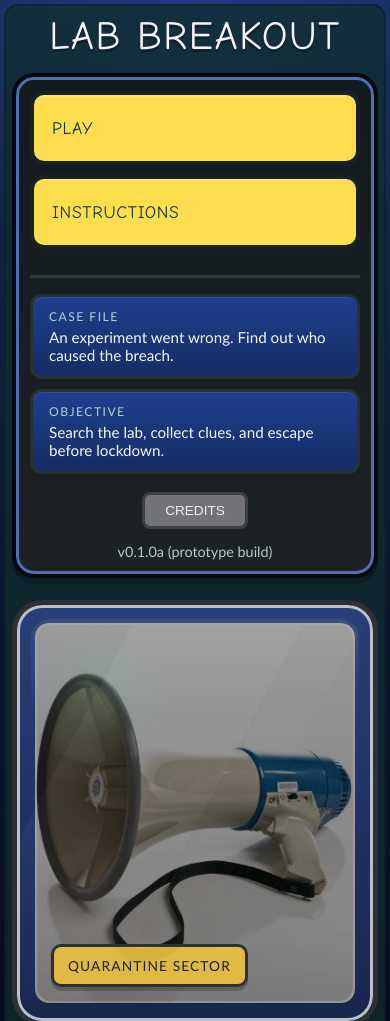
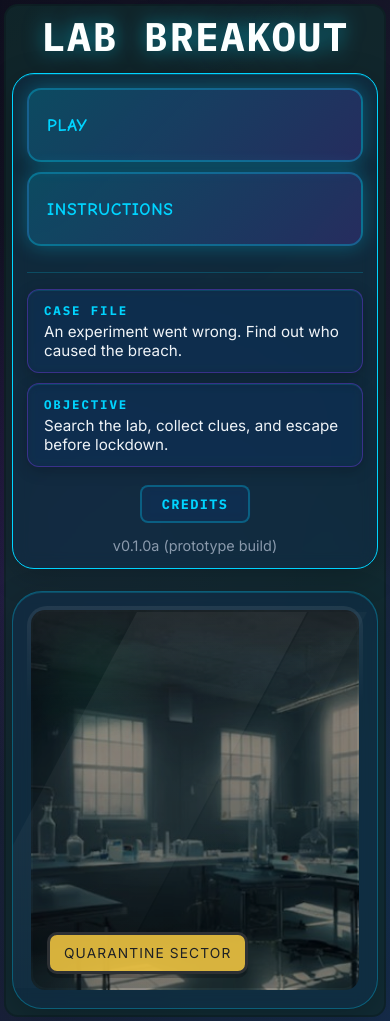
Before and after one commit to Chlabc/mystery-game, a plain HTML site: page lab-mystery-game.html in a window 390 px wide. Shown: the top 1021 px of the page. Drawn offline with Linux system fonts and the light colour scheme.

Commit message:
changed fonts and design

```diff
--- a/lab-mystery-game.html
+++ b/lab-mystery-game.html
@@ -5,6 +5,11 @@
   <meta charset="UTF-8" />
   <meta name="viewport" content="width=device-width, initial-scale=1.0" />
   <title>Lab Breakout - Menu</title>
+  <link rel="preconnect" href="https://fonts.googleapis.com">
+  <link rel="preconnect" href="https://fonts.gstatic.com" crossorigin>
+  <link
+    href="https://fonts.googleapis.com/css2?family=IBM+Plex+Mono:wght@400;500;600;700&family=Inter:wght@400;500;600;700;800&display=swap"
+    rel="stylesheet">
   <style>
     /* ─── GLOBAL RESET ───────────────────────────────────────────────────────
        Forces all elements to use border-box sizing so padding and borders
@@ -19,40 +24,18 @@
        Central place to store all colours used across the game UI.
        Changing a value here updates it everywhere it's referenced. */
     :root {
-      --bg-dark: #060c1f;
-      /* Darkest background shade (bottom of gradient) */
-      --bg-mid: #0b1b3a;
-      /* Mid-tone background (middle of gradient) */
-      --bg-light: #142c5a;
-      /* Lightest background shade (top of gradient) */
-      --panel-dark: #0f172e;
-      /* Base colour for dark panels */
-      --panel-stroke: #05070f;
-      /* Outer border stroke on panels */
-      --inner-stroke: #4f6fb3;
-      /* Inner glow/stroke on panels */
-      --screen-frame: #5c6f9e;
-      /* Colour used for screen-like frame borders */
-      --screen-inner: #02040a;
-      /* Near-black fill inside screen frames */
-      --screen-shine: rgba(255, 255, 255, 0.05);
-      /* Subtle white sheen on screens */
-      --accent: #3a7cff;
-      /* Primary accent blue */
-      --accent-2: #7aa2ff;
-      /* Lighter secondary accent blue */
-      --text: #eef3ff;
-      /* Main body text colour */
-      --muted: #9fb4e5;
-      /* Dimmed/secondary text colour */
-      --button-shadow: #0b1326;
-      /* Drop-shadow colour for buttons */
-      --button-dark: #0f1f3f;
-      /* Dark fill used on some buttons */
-      --button-outline: #1a2e5a;
-      /* Outline stroke colour for buttons */
-      --button-muted: #2f4f91;
-      /* Muted blue used on secondary button states */
+      --bg-dark: #0f0f1e;
+      --bg-mid: #1a1a2e;
+      --bg-light: #16213e;
+      --panel-bg: rgba(15, 52, 96, 0.3);
+      --panel-border: #00d4ff;
+      --panel-outer: #0f0f1e;
+      --text: #f0f4f8;
+      --muted: #a0aec0;
+      --accent: #00d4ff;
+      --accent-dark: #7c3aed;
+      --button-blue: #00d4ff;
+      --button-blue-dark: #7c3aed;
     }
 
     /* ─── PAGE BODY ──────────────────────────────────────────────────────────
@@ -61,11 +44,12 @@
        overflow:hidden prevents scrollbars caused by the decorative grid overlay. */
     body {
       min-height: 100vh;
-      font-family: "Trebuchet MS", "Arial Rounded MT Bold", Arial, sans-serif;
+      font-family: 'Inter', sans-serif;
       /* Two-layer background: a radial glow at the top + a linear gradient */
       background:
-        radial-gradient(circle at top, rgba(90, 120, 255, 0.2), transparent 30%),
-        linear-gradient(180deg, var(--bg-light) 0%, var(--bg-mid) 45%, var(--bg-dark) 100%);
+        radial-gradient(circle at 20% 50%, rgba(124, 58, 237, 0.15), transparent 50%),
+        radial-gradient(circle at 80% 80%, rgba(0, 212, 255, 0.1), transparent 50%),
+        linear-gradient(135deg, #0f0f1e 0%, #1a1a2e 50%, #16213e 100%);
       color: var(--text);
       display: flex;
       align-items: center;
@@ -82,12 +66,10 @@
       position: fixed;
       inset: 0;
       /* stretches edge-to-edge on all four sides */
-      background:
-        repeating-linear-gradient(90deg,
-          rgba(0, 0, 0, 0.04) 0 2px,
-          /* thin dark line every 120 px */
-          transparent 2px 120px);
-      opacity: 0.35;
+      background: repeating-linear-gradient(90deg,
+          rgba(0, 212, 255, 0.02) 0 2px,
+          transparent 2px 148px);
+      opacity: 0.15;
       pointer-events: none;
       /* let clicks pass through to real elements */
     }
@@ -141,28 +123,37 @@
       font-size: clamp(3.4rem, 6vw, 4.9rem);
       /* responsive: min 3.4rem, max 4.9rem */
       line-height: 0.92;
-      font-weight: 500;
+      font-weight: 700;
       letter-spacing: 0.04em;
-      color: #f5f3fb;
+      color: var(--text);
       margin: 6px 0 18px 22px;
       text-transform: uppercase;
-      font-family: "Comic Sans MS", "Trebuchet MS", cursive, sans-serif;
-      text-shadow: 0 3px 0 rgba(0, 0, 0, 0.28);
+      font-family: 'IBM Plex Mono', monospace;
+      text-shadow: 0 0 20px rgba(0, 212, 255, 0.5);
       /* slight drop-shadow for depth */
+      animation: pulse 2s ease-in-out infinite alternate;
+    }
+
+    @keyframes pulse {
+      from {
+        filter: brightness(1);
+      }
+
+      to {
+        filter: brightness(1.1);
+      }
     }
 
     /* ─── LEFT PANEL (dark card containing buttons & notes) ─────────────────
        Styled like a physical game-controller face: dark background, thick
        border, and an inner highlight stroke. */
     .left-stack {
-      background: linear-gradient(180deg, rgba(20, 24, 26, 0.88), rgba(30, 34, 36, 0.9));
-      border: 4px solid var(--panel-stroke);
+      background: var(--panel-bg);
+      backdrop-filter: blur(8px);
+      -webkit-backdrop-filter: blur(8px);
+      border: 1px solid var(--panel-border);
       border-radius: 22px;
-      box-shadow:
-        inset 0 0 0 3px var(--inner-stroke),
-        /* inner blue glow ring */
-        0 6px 0 rgba(0, 0, 0, 0.22);
-      /* bottom shadow for 3-D lift */
+      box-shadow: 0 8px 32px rgba(0, 0, 0, 0.2), inset 0 1px 0 rgba(0, 212, 255, 0.2);
       padding: 14px;
       display: flex;
       flex-direction: column;
@@ -187,32 +178,35 @@
       width: 100%;
       min-height: 74px;
       border-radius: 14px;
-      border: 4px solid #192223;
-      background: rgb(254, 222, 79);
-      /* bright yellow */
-      color: #15343b;
-      /* dark teal text for contrast */
+      border: 2px solid rgba(0, 212, 255, 0.3);
+      background: linear-gradient(135deg, rgba(0, 212, 255, 0.2), rgba(124, 58, 237, 0.2));
+      color: var(--accent);
       display: flex;
       align-items: center;
       justify-content: space-between;
       padding: 0 22px 0 18px;
-      box-shadow: inset 0 2px 0 rgba(255, 255, 255, 0.18);
-      /* top-edge highlight */
+      box-shadow: 0 0 20px rgba(0, 212, 255, 0.3);
       cursor: pointer;
-      transition: transform 0.12s ease;
-      /* smooth movement on hover/press */
+      transition: all 0.3s ease;
       position: relative;
       overflow: hidden;
+      font-family: 'IBM Plex Mono', monospace;
+      font-weight: 700;
+      text-transform: uppercase;
+      letter-spacing: 0.1em;
     }
 
     /* Lifts the button slightly when hovered */
     .action-btn:hover {
-      transform: translateY(-1px);
+      transform: translateY(-4px);
+      box-shadow: 0 0 30px rgba(0, 212, 255, 0.6), 0 12px 24px rgba(0, 0, 0, 0.4);
+      background: linear-gradient(135deg, rgba(0, 212, 255, 0.3), rgba(124, 58, 237, 0.3));
     }
 
     /* Pushes the button down to simulate being pressed */
     .action-btn:active {
-      transform: translateY(2px);
+      transform: translateY(-1px);
+      box-shadow: 0 0 20px rgba(0, 212, 255, 0.4), 0 4px 12px rgba(0, 0, 0, 0.3);
     }
 
     /* Icon inside the button (emoji or image) */
@@ -235,14 +229,14 @@
        Sits below the buttons. Separated from them by a faint top border.
        Displays the case file description and the player's objective. */
     .mystery-notes {
-      border-top: 3px solid rgba(160, 179, 182, 0.18);
+      border-top: 1px solid rgba(0, 212, 255, 0.2);
       /* subtle divider line */
       margin-top: 8px;
       padding-top: 16px;
       display: flex;
       flex-direction: column;
       gap: 10px;
-      color: #d9ece8;
+      color: var(--text);
     }
 
     /* ─── INDIVIDUAL NOTE CARD ───────────────────────────────────────────────
@@ -250,29 +244,30 @@
     .note-card {
       min-height: 58px;
       border-radius: 12px;
-      border: 3px solid #253336;
-      background: linear-gradient(180deg, #1f3f8f 0%, #162c63 100%);
-      /* deep blue gradient */
+      border: 1px solid rgba(124, 58, 237, 0.4);
+      background: rgba(15, 52, 96, 0.25);
+      backdrop-filter: blur(6px);
+      -webkit-backdrop-filter: blur(6px);
       padding: 12px 16px;
-      box-shadow: inset 0 1px 0 rgba(255, 255, 255, 0.08);
-      /* top highlight */
+      box-shadow: 0 4px 15px rgba(0, 0, 0, 0.2), inset 0 1px 0 rgba(0, 212, 255, 0.15);
     }
 
     /* Small uppercase label at the top of each note card (e.g. "CASE FILE") */
     .note-title {
-      font-size: 0.76rem;
+      font-size: 0.78rem;
       text-transform: uppercase;
-      letter-spacing: 0.12em;
-      color: #a9d6cf;
-      /* minty teal for readability on dark blue */
+      letter-spacing: 0.15em;
+      color: var(--accent);
       margin-bottom: 4px;
+      font-weight: 700;
+      font-family: 'IBM Plex Mono', monospace;
     }
 
     /* Main body text inside the note card */
     .note-text {
       font-size: 0.95rem;
-      font-family: "Trebuchet MS", "Arial Rounded MT Bold", Arial, sans-serif;
-      color: #f3f8f8;
+      font-family: 'Inter', sans-serif;
+      color: var(--text);
     }
 
     /* ─── CREDITS / FOOTER AREA ──────────────────────────────────────────────
@@ -291,23 +286,36 @@
 
     /* Grey secondary button for the Credits action */
     .credits-btn {
-      border: 3px solid #3b4045;
-      background: #727277;
-      color: #f0f0f2;
+      border: 2px solid rgba(0, 212, 255, 0.3);
+      background: rgba(15, 52, 96, 0.3);
+      backdrop-filter: blur(6px);
+      -webkit-backdrop-filter: blur(6px);
+      color: var(--accent);
       border-radius: 8px;
       padding: 8px 20px;
       text-transform: uppercase;
       font-size: 0.85rem;
+      font-family: 'IBM Plex Mono', monospace;
+      font-weight: 700;
+      letter-spacing: 0.1em;
+      cursor: pointer;
+      transition: all 0.3s ease;
+    }
+
+    .credits-btn:hover {
+      background: rgba(15, 52, 96, 0.5);
+      box-shadow: 0 0 15px rgba(0, 212, 255, 0.4);
     }
 
     /* Small version label shown next to the Credits button */
     .footer {
       width: 100%;
       text-align: center;
-      color: #d4e6e4;
+      color: var(--muted);
       font-size: 0.9rem;
       opacity: 0.85;
       margin-top: 2px;
+      font-family: 'Inter', sans-serif;
     }
 
     /* ─── RIGHT-SIDE VISUAL PANEL (art / scene image) ────────────────────────
@@ -317,10 +325,11 @@
       min-width: 0;
       border-radius: 30px;
       padding: 18px;
-      background: linear-gradient(180deg, #2a3f78 0%, #18264d 100%);
-      border: 5px solid #2d3034;
-      box-shadow: inset 0 0 0 3px #b9c1c6;
-      /* inner silver ring */
+      background: rgba(15, 52, 96, 0.3);
+      backdrop-filter: blur(8px);
+      -webkit-backdrop-filter: blur(8px);
+      border: 1px solid rgba(0, 212, 255, 0.3);
+      box-shadow: 0 8px 32px rgba(0, 0, 0, 0.2), inset 0 1px 0 rgba(0, 212, 255, 0.2);
       position: relative;
       overflow: hidden;
       /* clips shine/overlay decorations to rounded corners */
@@ -601,7 +610,7 @@
       <div class="visual-panel">
 
         <!-- Lab background artwork; filtered darker to match the moody palette -->
-        <img src="mainimage.jpg" alt="Lab Breakout background art" />
+        <img src="lab-breakout.jpg" alt="Lab Breakout background art" />
 
         <!-- Semi-transparent tinted overlay — adds atmospheric depth over the image -->
         <div class="hazard-overlay"></div>
```
Also changed, not shown: Shadow_of_the_dark.html (+387 -145 lines), lab-breakout.jpg (added).
